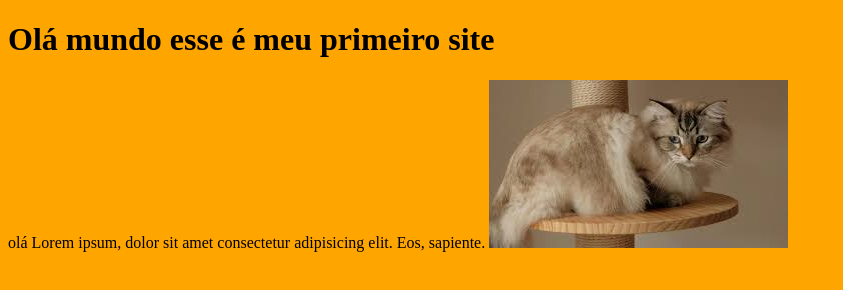
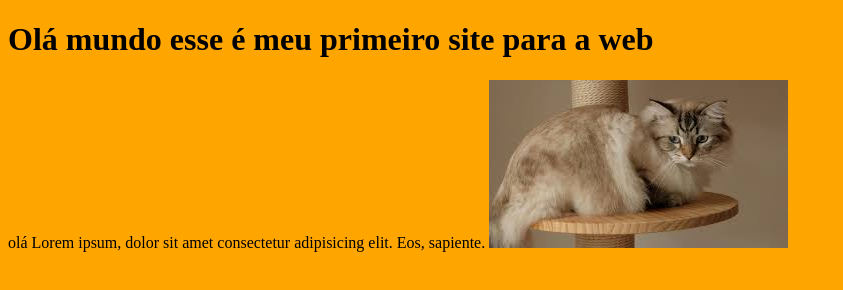
Before and after one commit to Barbaraamorimbraz/ProjetoWeb1, a plain HTML site: page index.html in a window 1280 px wide. Shown: the whole page, without its empty margins (0-843 px from the left). Drawn offline with Linux system fonts and the light colour scheme.

Commit message:
UPDATE index.html V2

```diff
--- a/index.html
+++ b/index.html
@@ -6,7 +6,7 @@
     <title>Document</title>
 </head>
 <body>
-    <h1>Olá mundo esse é meu primeiro site</h1>
+    <h1>Olá mundo esse é meu primeiro site para a web</h1>
     olá
     Lorem ipsum, dolor sit amet consectetur adipisicing elit. Eos, sapiente.
     <img src="images.jpg" alt="">
```
